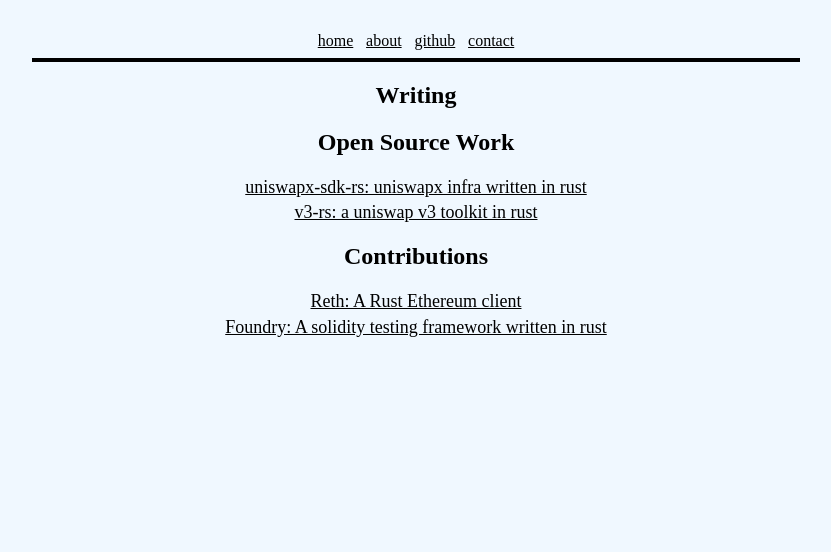
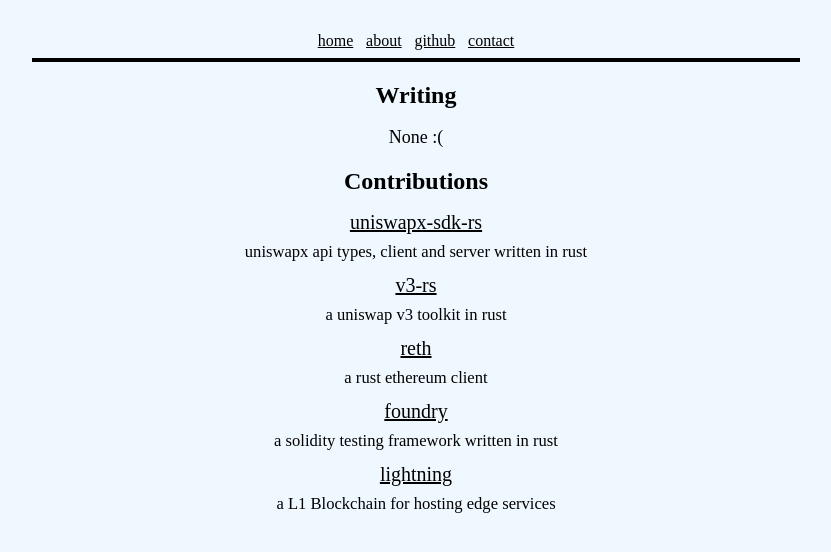
Before and after one commit to nhtyy/push0dev, a Next.js app: page / in a window 1280 px wide. Shown: the top 552 px of the page, without its empty margins (224-1055 px from the left). Built offline with nearby package versions, Linux system fonts and the light colour scheme.

Commit message:
about, contribs link to actual commits

```diff
--- a/src/componets/link_list.tsx
+++ b/src/componets/link_list.tsx
@@ -1,15 +1,18 @@
 export function LinkList({
   links,
 }: {
-  links: { title: string; url: string }[];
+  links: { title: string; description: string, url: string }[];
 }) {
   return (
     <ul style={{ listStyle: "none", paddingLeft: "0" }}>
-      {links.map(({ title, url }) => (
-        <li key={title} style={{ paddingTop: ".3rem", fontSize: "large" }}>
+      {links.map(({ title, description, url }) => (
+        <li key={title} style={{ fontSize: "2.5vh" }}>
           <a href={url} className={"hover-red"}>
             {title}
           </a>
+          <br/>
+          <h5 style={{marginTop: "1vh", marginBottom: "1.5vh", fontWeight: "normal"}}>{description}</h5>
+          {/* <p style={{marginTop: "1vh", marginBottom: "1.5vh"}}>{description}</p> */}
         </li>
       ))}
     </ul>
--- a/src/pages/about.tsx
+++ b/src/pages/about.tsx
@@ -8,6 +8,7 @@
         style={{ backgroundColor: "black", opacity: "100", height: "1px" }}
       ></hr> */}
       <h4 style={{ fontWeight: "normal" }}>
+        i write rust and solidity occasionally, counts on fingers
         <br />
       </h4>
     </div>
--- a/src/pages/contact.tsx
+++ b/src/pages/contact.tsx
@@ -7,7 +7,7 @@
         style={{ fontSize: "large" }}
       >
         {" "}
-        n@umbral.group
+        n@push0.dev
       </a>
     </p>
   );
--- a/src/pages/index.tsx
+++ b/src/pages/index.tsx
@@ -6,31 +6,36 @@
   return (
     <div>
       <h2 className="homepage-section-header">Writing</h2>
+      <p>None :(</p>
       <PostList registry={registry} />
-      <h2 className="homepage-section-header">Open Source Work</h2>
-      <LinkList
-        links={[
-          {
-            title: "uniswapx-sdk-rs: uniswapx infra written in rust",
-            url: "https://github.com/nhtyy/uniswapx-sdk-rs",
-          },
-          {
-            title: "v3-rs: a uniswap v3 toolkit in rust",
-            url: "https://github.com/nhtyy/v3-rs",
-          },
-        ]}
-      />
       <h2 className="homepage-section-header">Contributions</h2>
       <LinkList
         links={[
           {
-            title: "Reth: A Rust Ethereum client",
-            url: "https://github.com/paradigmxyz/reth",
+            title: "uniswapx-sdk-rs",
+            description: "uniswapx api types, client and server written in rust",
+            url: "https://github.com/nhtyy/uniswapx-sdk-rs",
           },
           {
-            title: "Foundry: A solidity testing framework written in rust",
-            url: "https://github.com/foundry-rs/foundry",
+            title: "v3-rs",
+            description: "a uniswap v3 toolkit in rust",
+            url: "https://github.com/nhtyy/v3-rs",
           },
+          {
+            title: "reth",
+            description: "a rust ethereum client",
+            url: "https://github.com/paradigmxyz/reth/commits?author=nhtyy",
+          },
+          {
+            title: "foundry",
+            description: "a solidity testing framework written in rust",
+            url: "https://github.com/foundry-rs/foundry/commits?author=nhtyy",
+          },
+          {
+            title: "lightning",
+            description: "a L1 Blockchain for hosting edge services",
+            url: "https://github.com/fleek-network/lightning/commits?author=nhtyy",
+          }
         ]}
       />
     </div>
```
